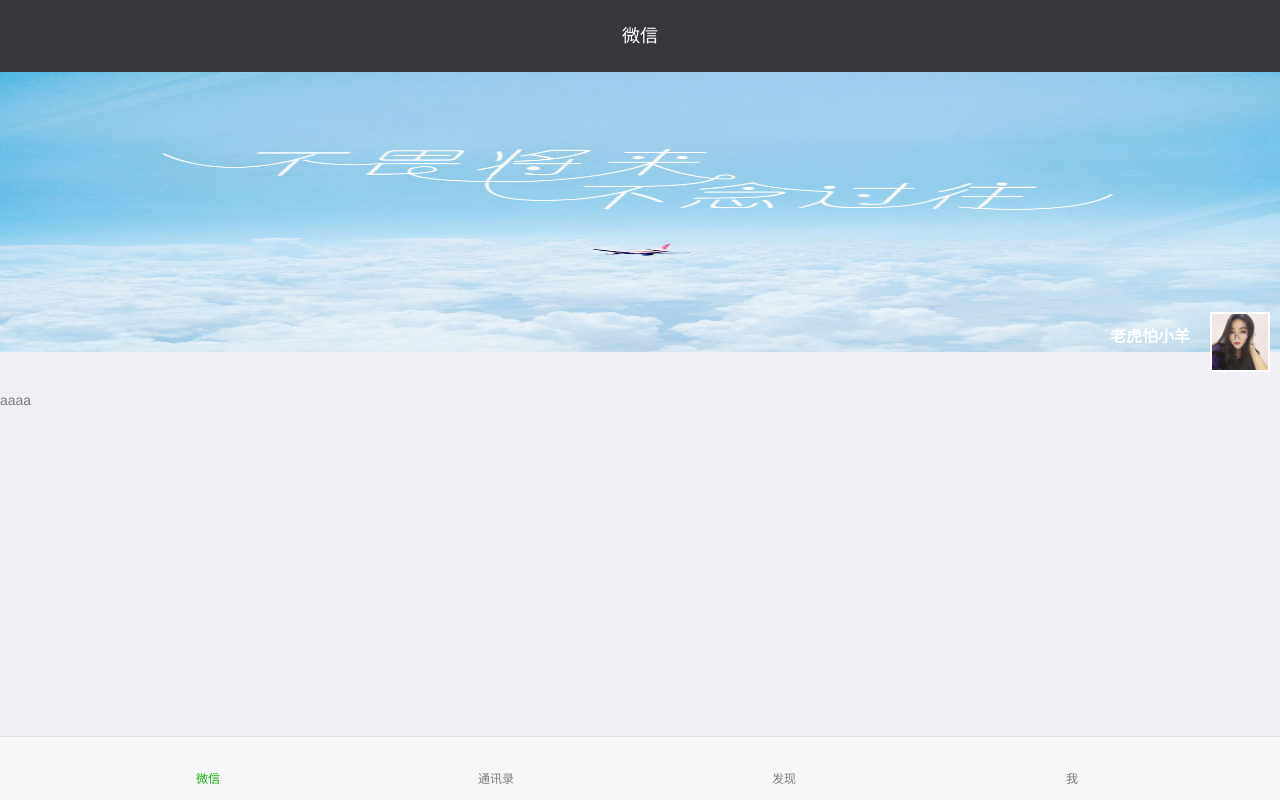
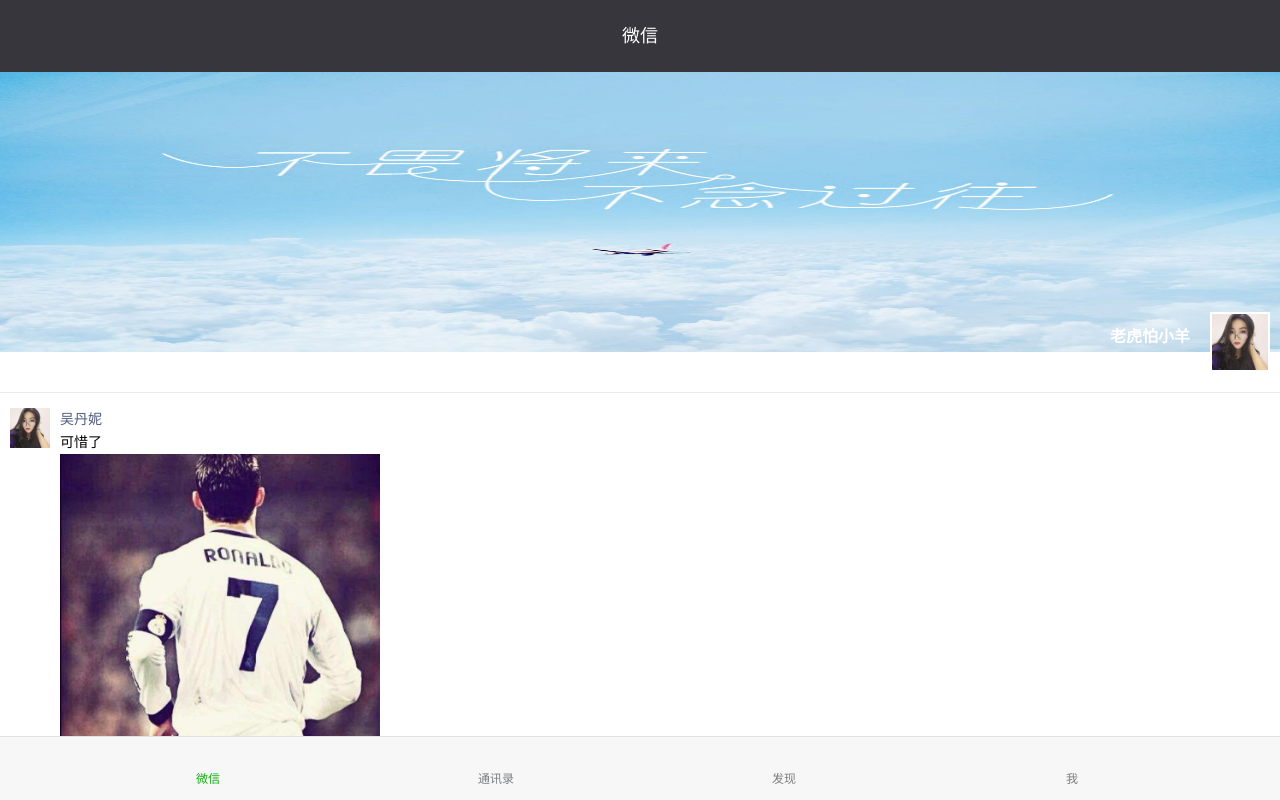
Before and after one commit to AlbertYu8467/weixin-project, a Vue app: page /#/friend in a window 1280 px wide. Built offline with nearby package versions, Linux system fonts and the light colour scheme; a small style sheet from the web is missing.

Commit message:
朋友圈

```diff
--- a/index.html
+++ b/index.html
@@ -5,7 +5,7 @@
     <meta charset="utf-8">
     <meta name="viewport" content="width=device-width,initial-scale=1.0">
     <title>weixin-project</title>
-    <link rel="stylesheet" href="//at.alicdn.com/t/font_642721_2q7rm05qme0wl8fr.css">
+    <link rel="stylesheet" href="//at.alicdn.com/t/font_642721_be0tyinjtmhiwwmi.css">
 </head>
 
 <body>
--- a/src/components/find/friend/friend.vue
+++ b/src/components/find/friend/friend.vue
@@ -9,15 +9,121 @@
               </div>
           </div>
       </div>
-      <div>aaaa</div>
+      <div class="friend-list">
+        <friend-item v-for="(value,index) in friendList" :key='index' :msg='value'></friend-item>
+      </div>
   </div>
 </template>
 <script>
+import friendItem from '@/components/find/friend/friendItem'
 export default {
   name:'friend',
+  components:{
+     friendItem
+  },
   data(){
       return {
-          msg:'friend'
+          friendList:[
+            {
+              'avatar':'dan.jpg',
+              'nickname':'吴丹妮',
+              'txt':'可惜了',
+              'time':'两天前',
+              'pic':'celuo.jpg',
+              'praise':[
+                  '夏梦丹','王昭君'
+              ],
+              'msgList':[
+                  {
+                      'name':'张莉',
+                      'txt':'哈哈'
+                  },
+                  {
+                      'name':'老虎怕小羊',
+                      'txt':'想多了吧'
+                  }
+              ]
+            },            {
+              'avatar':'dan.jpg',
+              'nickname':'吴丹妮',
+              'txt':'可惜了',
+              'time':'两天前',
+              'pic':'celuo.jpg',
+              'praise':[
+                  '夏梦丹','王昭君'
+              ],
+              'msgList':[
+                  {
+                      'name':'张莉',
+                      'txt':'哈哈'
+                  },
+                  {
+                      'name':'老虎怕小羊',
+                      'txt':'想多了吧'
+                  }
+              ]
+            },
+                        {
+              'avatar':'dan.jpg',
+              'nickname':'吴丹妮',
+              'txt':'可惜了',
+              'time':'两天前',
+              'pic':'celuo.jpg',
+              'praise':[
+                  '夏梦丹','王昭君'
+              ],
+              'msgList':[
+                  {
+                      'name':'张莉',
+                      'txt':'哈哈'
+                  },
+                  {
+                      'name':'老虎怕小羊',
+                      'txt':'想多了吧'
+                  }
+              ]
+            },
+                        {
+              'avatar':'dan.jpg',
+              'nickname':'吴丹妮',
+              'txt':'可惜了',
+              'time':'两天前',
+              'pic':'celuo.jpg',
+              'praise':[
+                  '夏梦丹','王昭君'
+              ],
+              'msgList':[
+                  {
+                      'name':'张莉',
+                      'txt':'哈哈'
+                  },
+                  {
+                      'name':'老虎怕小羊',
+                      'txt':'想多了吧'
+                  }
+              ]
+            },
+                        {
+              'avatar':'dan.jpg',
+              'nickname':'吴丹妮',
+              'txt':'可惜了',
+              'time':'两天前',
+              'pic':'celuo.jpg',
+              'praise':[
+                  '夏梦丹','王昭君'
+              ],
+              'msgList':[
+                  {
+                      'name':'张莉',
+                      'txt':'哈哈'
+                  },
+                  {
+                      'name':'老虎怕小羊',
+                      'txt':'想多了吧'
+                  }
+              ]
+            },
+          ]
       }
   }
 }
@@ -26,6 +132,7 @@
     .friend-container{
         height: 91vh;
         overflow-y:auto;
+        background: #fff;
     }
     .friend-bg {
         position: relative;
--- /dev/null
+++ b/src/components/find/friend/friendItem.vue
@@ -0,0 +1,107 @@
+<template>
+  <div class="friend-item">
+      <div class="friend-item-left">
+          <img :src="'/static/'+msg.avatar" alt="">
+      </div>
+      <div class="friend-item-right">
+          <div class="friend-item-name">{{msg.nickname}}</div>
+          <div class="friend-item-msg">{{msg.txt}}</div>
+          <div class="friend-item-pic">
+              <img :src="'/static/'+msg.pic" alt="">
+          </div>
+          <div class="friend-item-comment">
+              <div class="friend-item-time">
+                  {{msg.time}}
+              </div>
+              <div class="comment">
+                  <i class="iconfont icon-liuyan"></i>
+              </div>
+          </div>
+          <div class="friend-item-leave">
+              <div class="praise">
+                  <i class="iconfont icon-icon-test1"></i>
+                  <span class="name" v-for='(value,index) in msg.praise' :key="index">{{value}}</span>
+              </div>
+              <div class="leave-message">
+                  <div v-for="(value,index) in msg.msgList" :key="index">
+                      <span class="name">{{value.name}}</span>
+                        <span class="txt">{{value.txt}}</span>
+                  </div>
+
+              </div>
+          </div>
+      </div>
+  </div>
+</template>
+<script>
+export default {
+  props:['msg']
+}
+</script>
+<style scoped>
+    .friend-item {
+        display: flex;
+        padding: 15px 10px;
+        border-top:1px solid #EBEBEB;
+    }
+    .friend-item-left {
+        width:40px;
+        height: 40px;
+        margin-right: 10px;
+    }
+    .friend-item-left img{
+        width: 100%;
+        height: 100%;
+    }
+    .friend-item-right {
+        flex-grow: 1;
+    }
+    .friend-item-name {
+        font-weight: 500;
+        color:#505C7E;
+        margin-bottom:3px;
+    }
+    .friend-item-msg {
+        color:#000;
+        margin-bottom:3px;
+    }
+    .friend-item-pic {
+        width: 25vw;
+        height: auto;
+        margin-bottom: 3px;
+    }
+    .friend-item-pic img {
+        width: 100%;
+        height: 100%;
+    }
+    .friend-item-comment {
+        display: flex;
+        justify-content: space-between;
+        margin-bottom:3px;
+    }
+    .friend-item-time {
+        font-size: 12px;
+    }
+    .comment {
+        color: #96ABD0;
+    }
+    .friend-item-leave {
+        background: #F3F3F5;
+        padding-left:8px;
+        color:#505C7E;
+    }
+    .praise .name:not(:last-child)::after{
+        content: ','
+    }
+    .praise {
+        border-bottom: #EBEBEB;
+        margin-bottom:3px;
+    }
+    .leave-message .name::after {
+        content: ":";
+        color:#000;
+    }
+    .leave-message .txt {
+        color:#000;
+    }
+</style>
```
Also changed, not shown: 1 other file (tests, documents, lock files or other folders).
